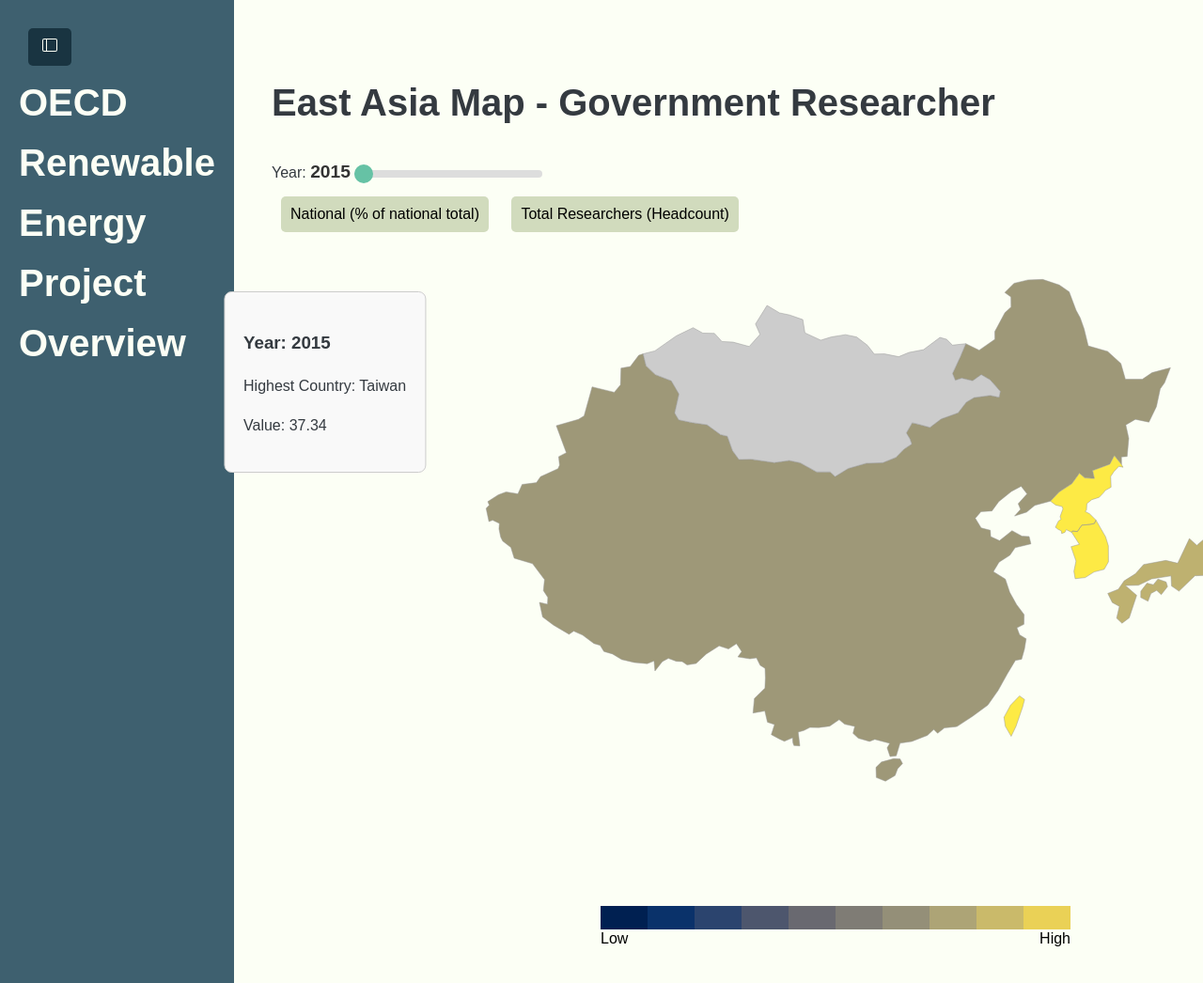
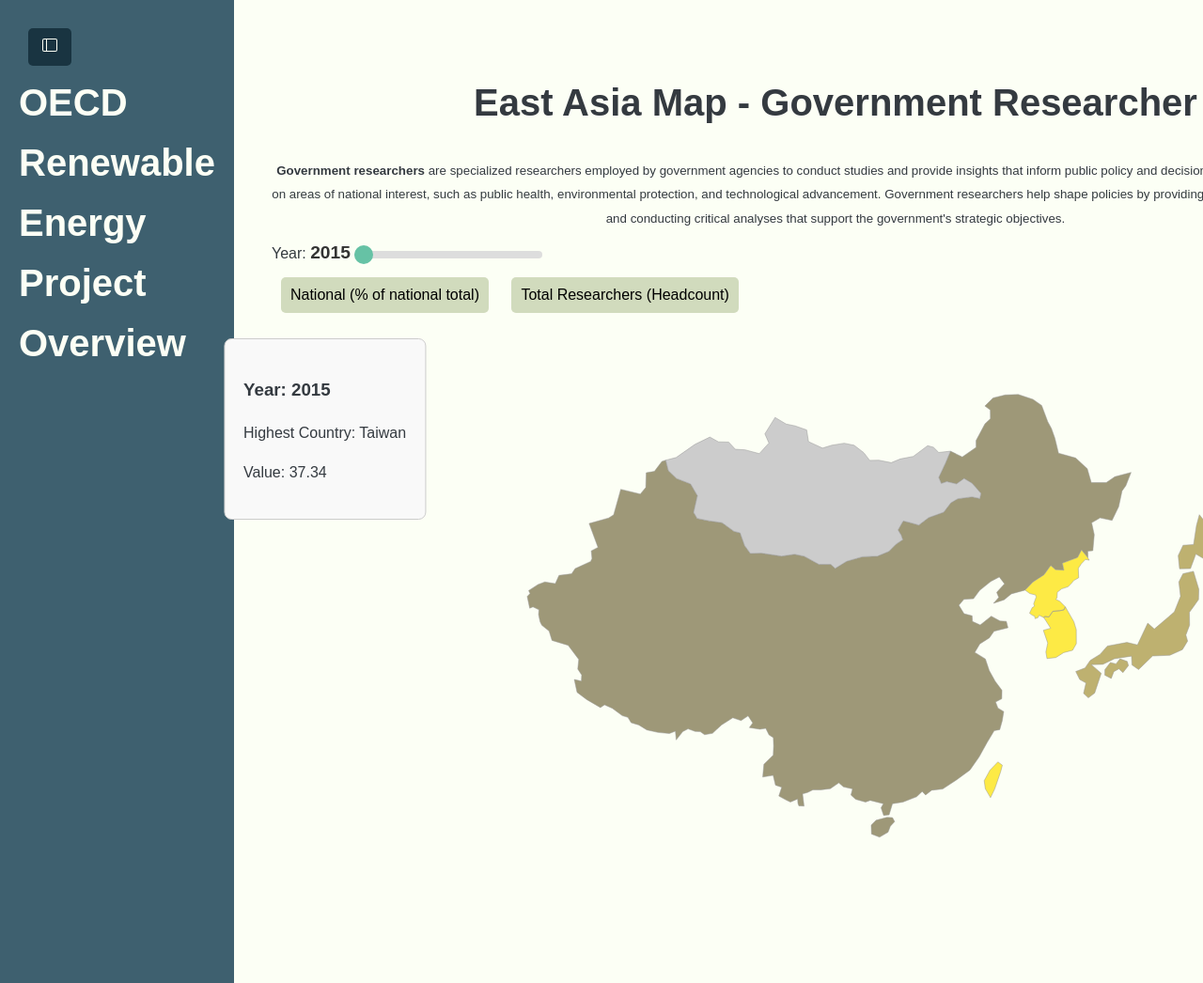
Before and after one commit to 102767297/COS30045_DataVisualisation, a plain HTML site: page Map_Government.html in a window 1280 px wide. Shown: the top 1046 px of the page at 94% size. Drawn offline with nearby package versions, Linux system fonts and the light colour scheme.

Commit message:
update on researcher and government
update details and researcher and government researchers

```diff
--- a/Map_Government.html
+++ b/Map_Government.html
@@ -30,7 +30,13 @@
 
         <div class="overlay" onclick="toggleSidebar()"></div>
         <main>
-            <h1>East Asia Map - Government Researcher</h1>
+            <h1 style="text-align: center;">East Asia Map - Government Researcher</h1>
+            <p style="text-align: center; margin-bottom: 10px;"><small><b>Government researchers</b> are specialized researchers employed by government agencies to conduct studies and provide
+            insights that inform public policy and decision-making. Their work often focuses on areas of national interest, such as
+            public health, environmental protection, and technological advancement. Government researchers help shape policies by
+            providing evidence-based recommendations and conducting critical analyses that support the government's strategic
+            objectives.</small>
+            </p>
 
             <!-- Slider to select year -->
             <div id="year-slider-container">
@@ -51,7 +57,7 @@
             </div>
 
             <!-- Legend to display the country with the highest value -->
-            <div class="legend" style="margin-top: 30px">
+            <div class="legend" style="margin-top: 80px">
                 <h3>Year: <span id="yearDisplay">2015</span></h3> <!-- Update this line -->
                 <p><span id="highestCountry">N/A</span></p>
                 <p><span id="highestValue">N/A</span></p>
--- a/js/Map_Government.js
+++ b/js/Map_Government.js
@@ -1,7 +1,7 @@
 const svg = d3.select("#mapSvg");
 const projection = d3.geoMercator()
     .center([105, 35])
-    .scale(680)
+    .scale(600)
     .translate([svg.attr("width") / 2, svg.attr("height") / 2]);
 
 const path = d3.geoPath().projection(projection);
--- a/js/Map_Research.js
+++ b/js/Map_Research.js
@@ -1,7 +1,7 @@
 const svg = d3.select("#mapSvg");
 const projection = d3.geoMercator()
     .center([105, 35])  // Center point
-    .scale(680)  // Zoom scale
+    .scale(600)  // Zoom scale
     .translate([svg.attr("width") / 2, svg.attr("height") / 2]);
 
 const path = d3.geoPath().projection(projection);
```
Also changed, not shown: Map_Research.html (+6 -2 lines).
